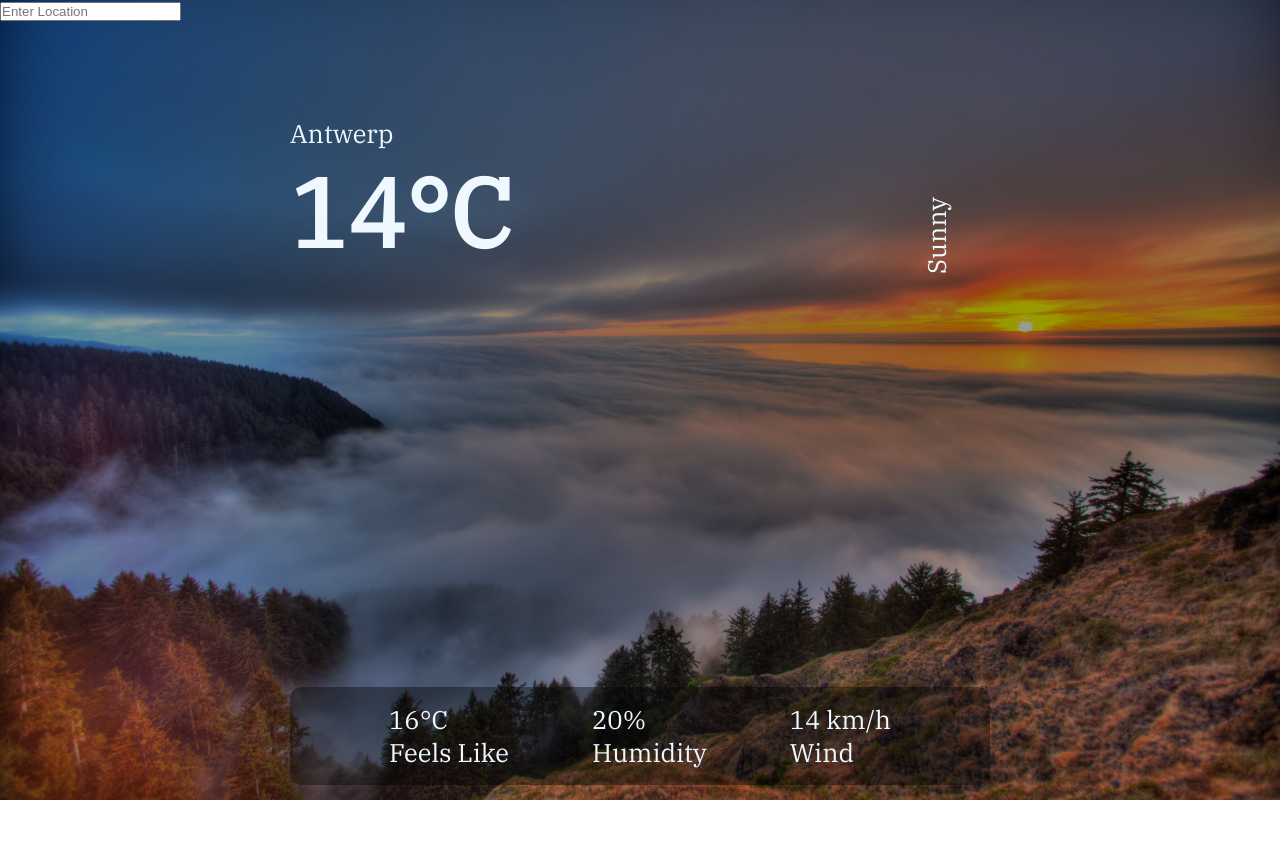
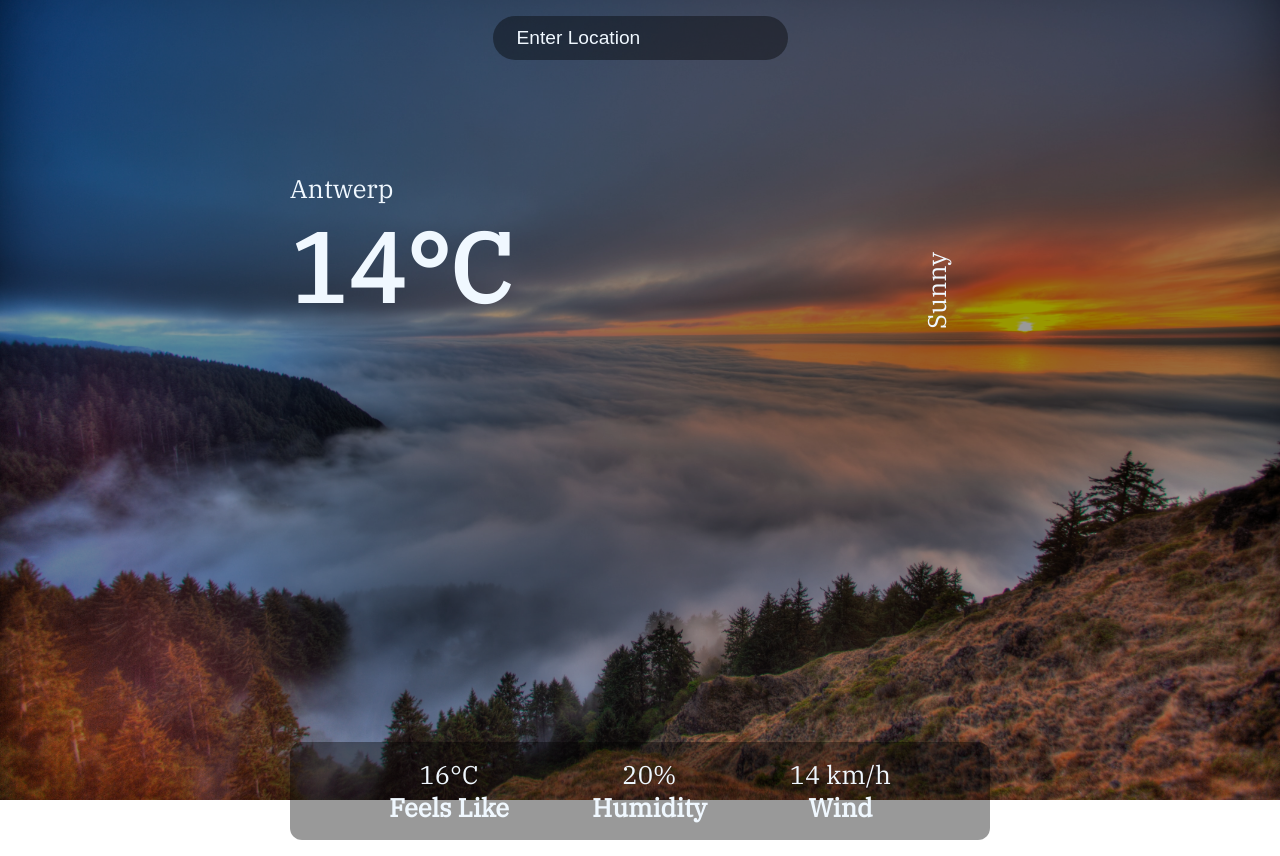
Before and after one commit to alex197925/react-weather-app, a React (Create React App) app: page / in a window 1280 px wide. Before the commit the page ends 801 px from the top, so only its background shows below. Built offline with nearby package versions, Linux system fonts and the light colour scheme.

Commit message:
Add style to the input

```diff
--- a/src/index.css
+++ b/src/index.css
@@ -17,7 +17,7 @@
     height: 100vh;
     color: aliceblue;
     position: relative;
-  background-color: rgba(0,0,0,0.4);
+    background-color: rgba(0, 0, 0, 0.4);
 }
 
 .app:before {
@@ -58,6 +58,25 @@
     transform-origin: 0 0;
 }
 
+.app .search {
+    text-align: center;
+    padding: 1rem;
+}
+
+.app input {
+    padding: .7rem 1.5rem;
+    font-size: 1.2rem;
+    border-radius: 25px;
+    border: none;
+    background-color: rgba(0, 0, 0, 0.4);
+    outline: none;
+    color: aliceblue;
+}
+
+::placeholder {
+    color: aliceblue;
+}
+
 /*Bottom Part*/
 .app .bottom {
     display: flex;
@@ -67,7 +86,12 @@
     margin: 1rem auto;
     padding: 1rem;
     border-radius: 12px;
-  background-color: rgba(0,0,0,0.4);
+    background-color: rgba(0, 0, 0, 0.4);
+    text-align: center;
+}
+
+.bold {
+    font-weight: bolder;
 }
 
 p {
```
Lines whose indentation alone changed are shown as unchanged.
